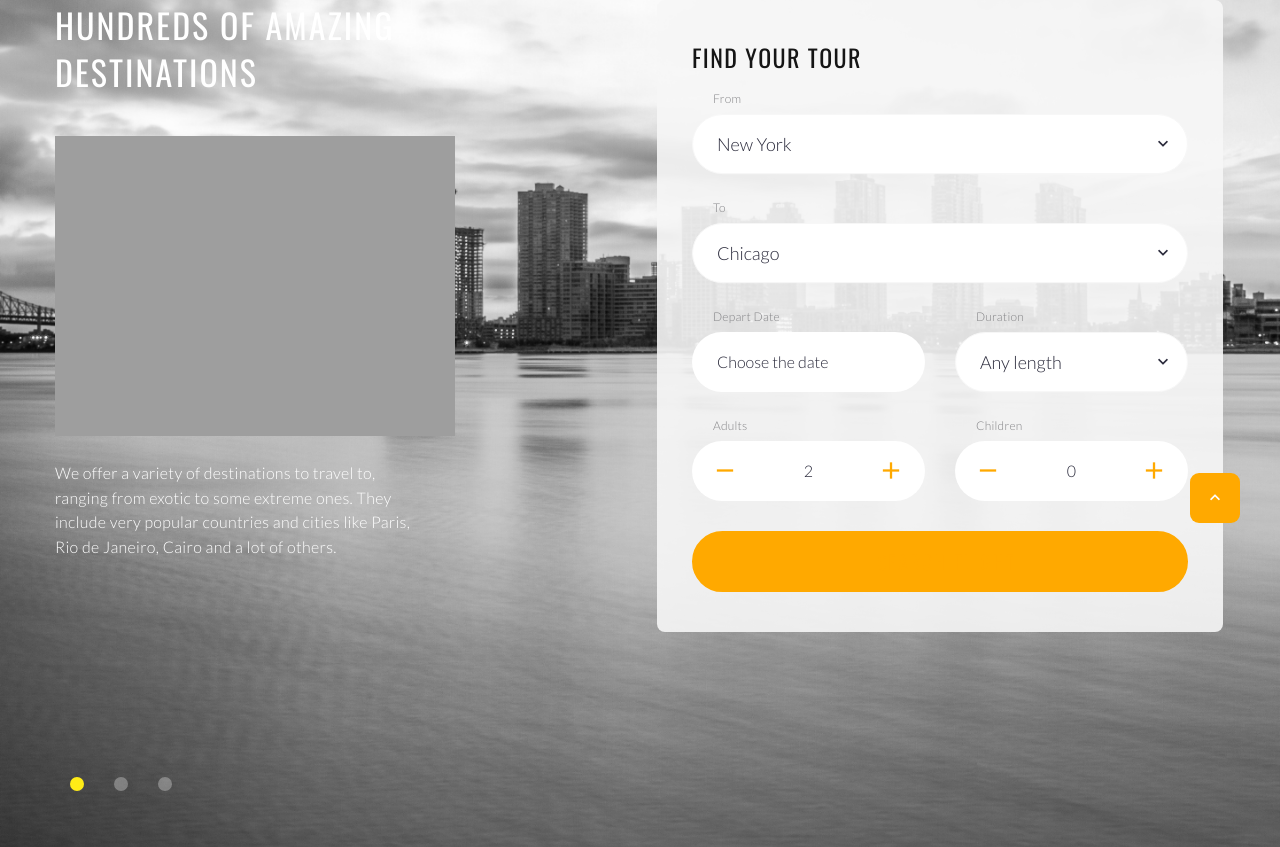
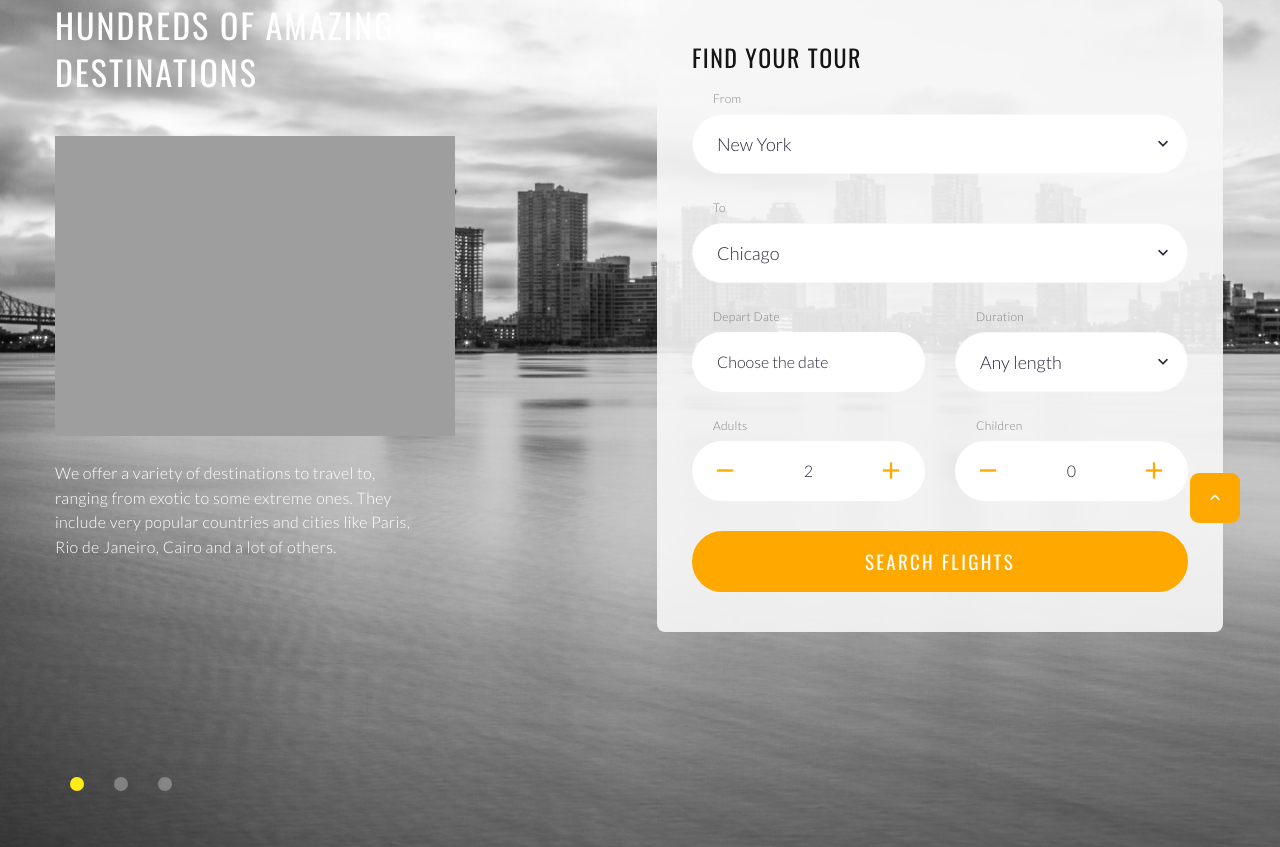
Before and after one commit to sehtasham/COEN6311-SE, a Flask app: page / in a window 1280 px wide. Shown: the part 337-1184 px from the top of the page. Run offline with Flask 2, Linux system fonts and the light colour scheme; some libraries are stand-ins or nearby versions; grey boxes are pictures that could not be loaded.

Commit message:
edit some code

```diff
--- a/website/templates/home.html
+++ b/website/templates/home.html
@@ -279,10 +279,9 @@
                     </div>
                   </div>
                 </div>
-                <div class="form-wrap form-button">
-                  <button class="button button-block button-secondary" type="submit" > <a href="/search"> search flight</a></button>
 
-                </div>
+                <div class="form-wrap form-button"><a class="button button-block button-secondary" id="search" href="/search">Search Flights</a></div>
+
               </form>
             </div>
           </div>
```
Also changed, not shown: website/database.db.
